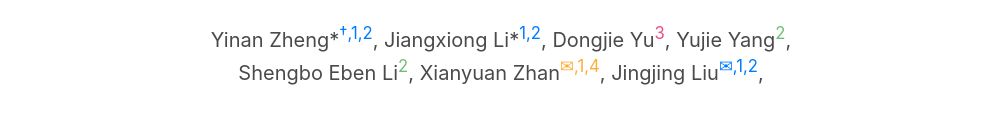
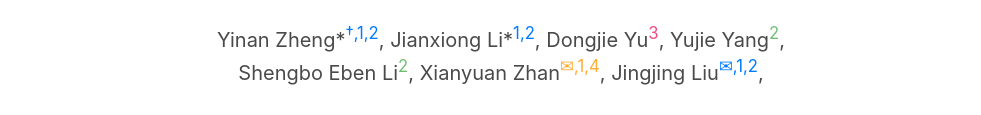
Before and after one commit to ZhengYinan-AIR/FISOR, a plain HTML site: page index.html in a window 1280 px wide. Shown: the part 245-360 px from the top of the page, without its empty margins (139-1120 px from the left). Drawn offline with nearby package versions, Linux system fonts and the light colour scheme; some icons are missing; a web font is replaced by a local one.

Commit message:
Update index.html

```diff
--- a/index.html
+++ b/index.html
@@ -74,7 +74,7 @@
             </h2>
             <div class="is-size-5 publication-authors">
                 <span class="author-block">Yinan Zheng*<sup style="color:#007bff;">†,1,2</sup>,</span>
-                <span class="author-block">Jiangxiong Li*<sup style="color:#007bff;">1,2</sup>,</span>
+                <span class="author-block">Jianxiong Li*<sup style="color:#007bff;">1,2</sup>,</span>
                 <span class="author-block">Dongjie Yu<sup style="color:#ed4b82;">3</sup>,</span>
                 <span class="author-block">Yujie Yang<sup style="color:#6fbf73;">2</sup>,</span><br>
                 <span class="author-block">Shengbo Eben Li<sup style="color:#6fbf73;">2</sup>,</span>
```
